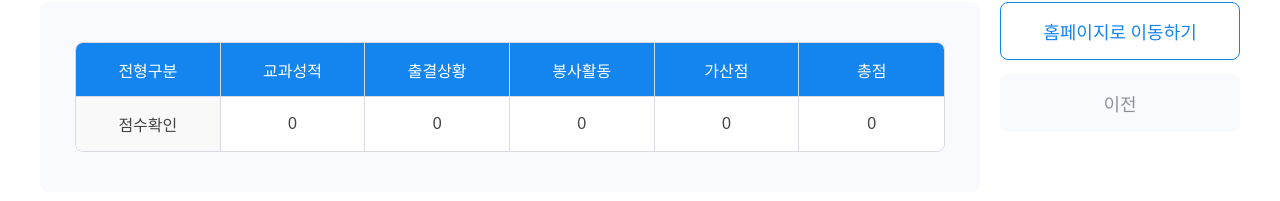
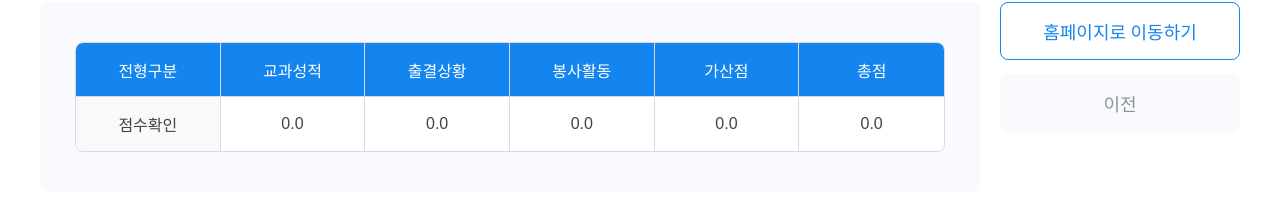
Before and after one commit to EntryCNS/DIA, a React (Vite) app: page /score in a window 1280 px wide. Shown: the part 404-605 px from the top of the page. Built offline with nearby package versions, Linux system fonts and the light colour scheme.

Commit message:
feat: add society

```diff
--- a/src/lib/gedTaker.ts
+++ b/src/lib/gedTaker.ts
@@ -4,6 +4,7 @@ type ScoreProps = {
   korean: string;
   english: string;
   math: string;
+  society: string;
   science: string;
   elective: string;
   [key: string]: string;
--- a/src/pages/gedScore/index.tsx
+++ b/src/pages/gedScore/index.tsx
@@ -26,6 +26,10 @@ const ScorePage = () => {
    navigate('/score', {
      state: { scores, studentType: "gedStu"}
    });
+ };
+
+ const handlePrev = () => {
+   window.history.back();
  };
 
  return (
@@ -77,7 +81,7 @@ const ScorePage = () => {
                        <S.ScoreInput
                          type="number"
                          value={scores.society}
-                         onChange={(e) => handleChange("math", e.target.value)}
+                         onChange={(e) => handleChange("society", e.target.value)}
                        />
                      </td>
                      <td>
--- a/src/pages/score/index.tsx
+++ b/src/pages/score/index.tsx
@@ -4,7 +4,7 @@ import { useLocation } from "react-router-dom";
 import { Header } from "../../components/common/Header";
 import { Footer } from "../../components/common/Footer";
 // import NavigateBar from "../../components/common/NavigateBar";
-import { GedTaker } from "../../lib/GedTaker";
+import { GedTaker } from "../../lib/gedTaker";
 import { useState, useEffect } from "react";
 
 const ScorePage = () => {
@@ -64,11 +64,11 @@ const ScorePage = () => {
                   <tbody>
                     <tr>
                       <td className="check-title">점수확인</td>
-                      <td>{sujbjectScore}</td>
-                      <td>{attendanceScore}</td>
-                      <td>{volunteerScore}</td>
-                      <td>{bonusScore}</td>
-                      <td>{totalScore}</td>
+                      <td>{sujbjectScore.toFixed(1)}</td>
+                      <td>{attendanceScore.toFixed(1)}</td>
+                      <td>{volunteerScore.toFixed(1)}</td>
+                      <td>{bonusScore.toFixed(1)}</td>
+                      <td>{totalScore.toFixed(1)}</td>
                     </tr>
                   </tbody>
                 </S.Table>
```
